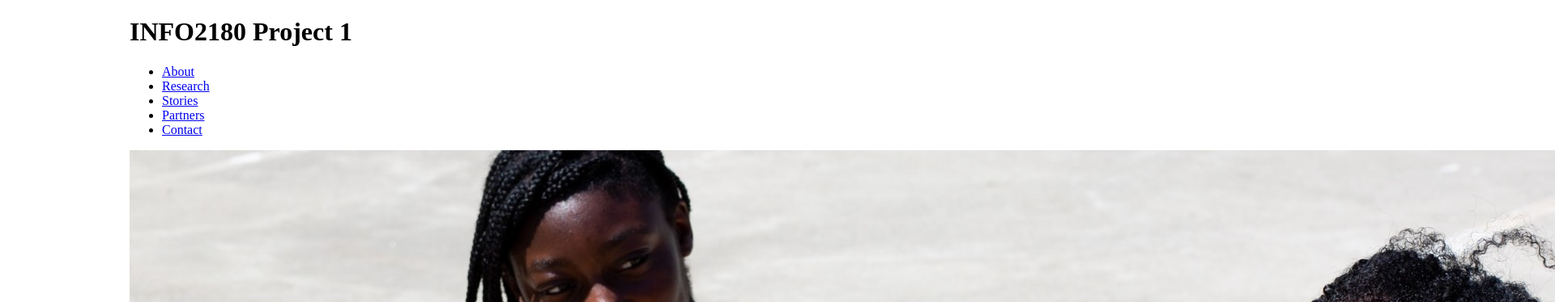
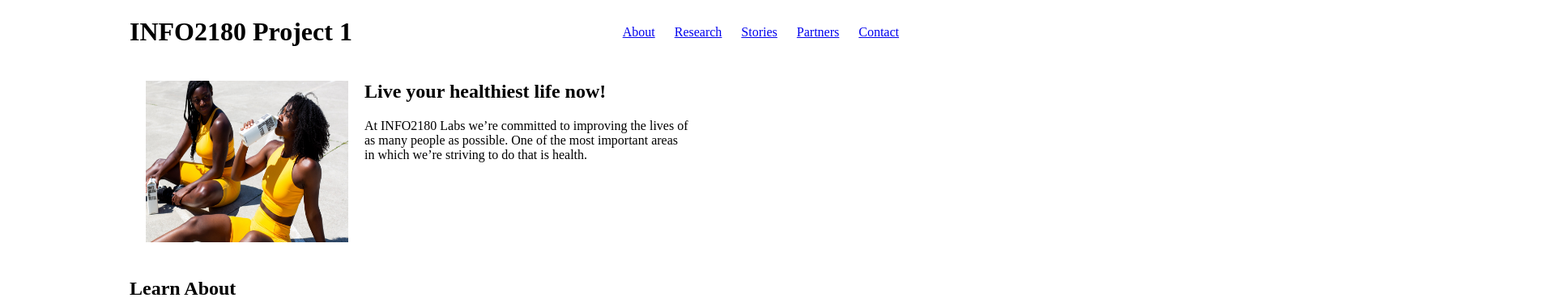
Before and after one commit to KLAW4life/info2180-project1, a plain HTML site: page index.html in a window 1280 px wide. Shown: the top 374 px of the page at 81% size, 1920 px wide, since content can reach past the window. Drawn offline with Linux system fonts and the light colour scheme.

Commit message:
Hero Overview Section layout complete

```diff
--- a/styles.css
+++ b/styles.css
@@ -1,4 +1,33 @@
 /* Add your CSS to this file */
+
+header h1{
+    float: left;
+}
+
+header ul {
+    float: right;
+    padding-top: 15px;
+}
+
+header ul li{
+    padding: 10px;
+    display: inline;  /*removes bullet points and displays them horizontally */
+}
+
+.overview-hero-image img {
+    width: 250px;
+    height: 200px;
+    padding: 20px;
+}
+
+.overview-hero .container{
+    display: flex;
+}
+
+.overview-hero-text{
+    width: 400px;
+}
+
 body {
     margin: 0;
     font-size: 16px;
```
